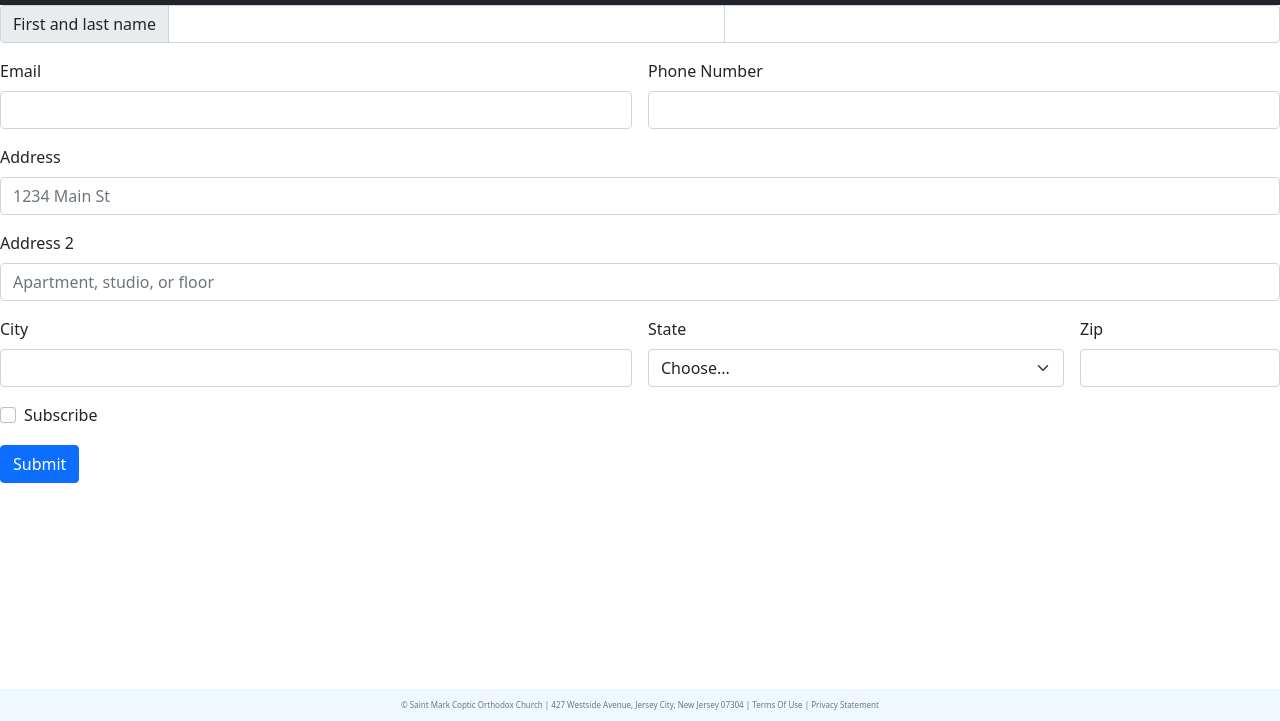
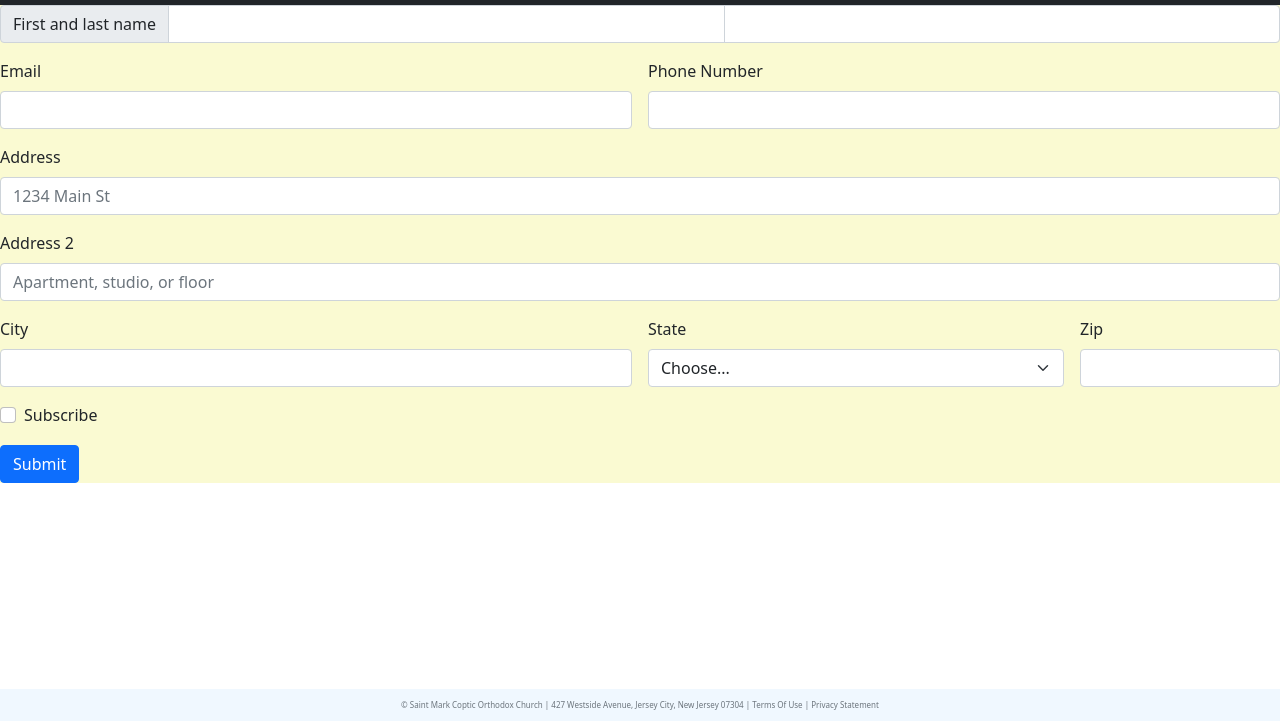
Before and after one commit to mrpavsss/IS117-Project, a plain HTML site: page contact.html in a window 1280 px wide. Shown: the part 79-800 px from the top of the page. Drawn offline with nearby package versions, Linux system fonts and the light colour scheme.

Commit message:
Final Push

```diff
--- a/contact.html
+++ b/contact.html
@@ -61,7 +61,7 @@
             </div>
         </nav>
     </div></div>
-        <div >
+        <div class="form">
             <form class="row g-3">
                 <div class="input-group">
                     <span class="input-group-text">First and last name</span>
--- a/css/contact.css
+++ b/css/contact.css
@@ -10,4 +10,7 @@
     font-size: 0.5rem;
     max-width: 100%;
 }
-/* DEVELOPER Pavly Rizk, IS117-003, Fall 2021 */
+
+.form {
+    background-color: lightgoldenrodyellow;
+}
```
